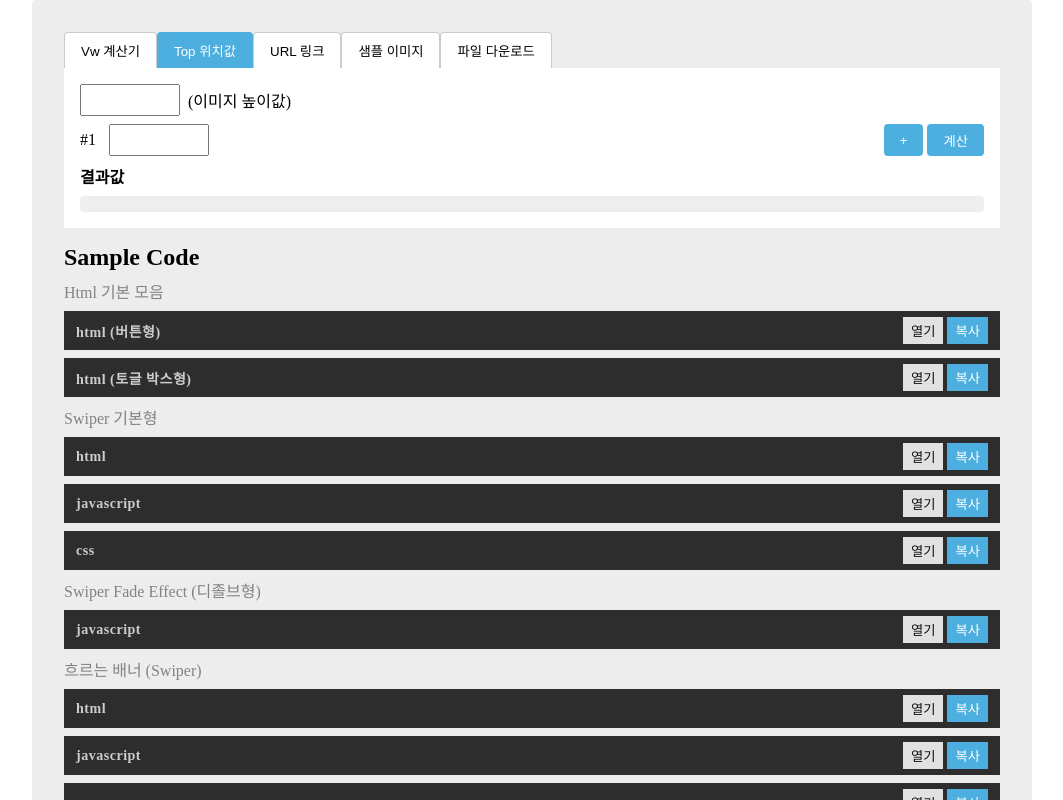
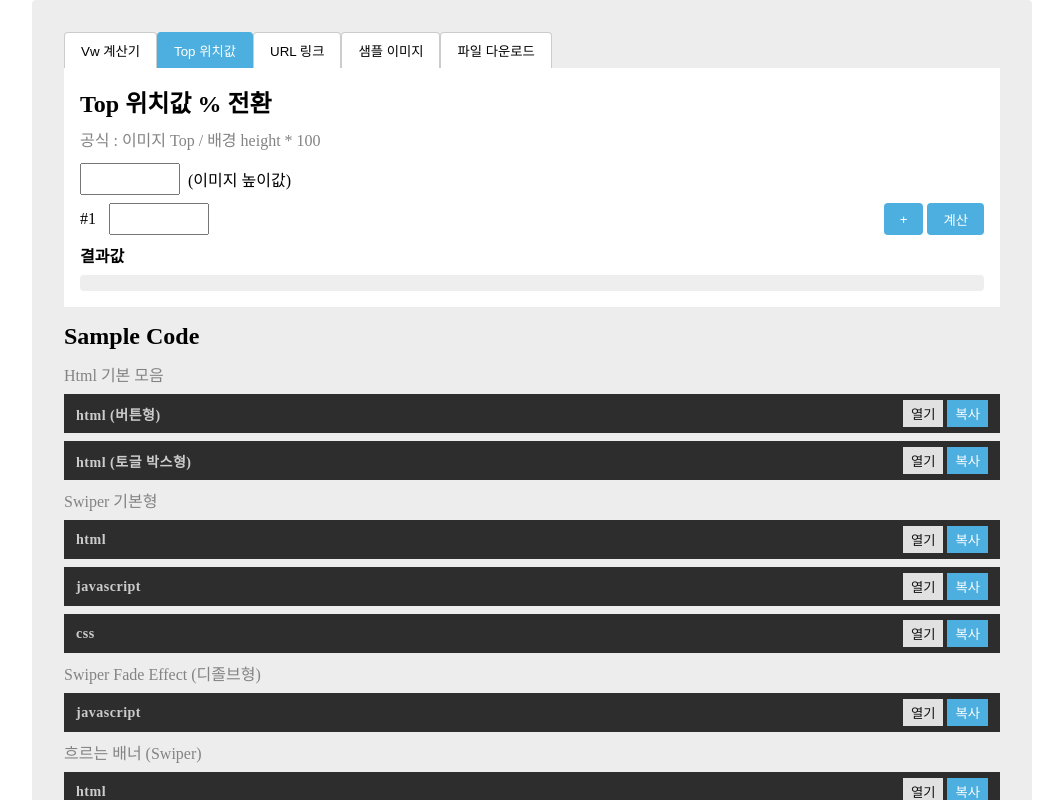
Before and after one commit to sangyeop0529/lotte-publishing-app, a React (Vite) app: page / in a window 1280 px wide. Both pictures are taken after a click on the button "Top 위치값". Shown: the top 800 px of the page, without its empty margins (108-1171 px from the left). Built offline with nearby package versions, Linux system fonts and the light colour scheme.

Commit message:
Top 위치값 제목

```diff
--- a/src/components/CalPosition/index.jsx
+++ b/src/components/CalPosition/index.jsx
@@ -1,5 +1,6 @@
 import { useState } from "react";
 import "./index.css";
+import ContentsTitle from "../ContentsTitle";
 
 const CalculateTop = () => {
   const [height, setHeight] = useState(0);
@@ -39,6 +40,11 @@ const CalculateTop = () => {
   };
   return (
     <div className="CalculateTop">
+      <div className="container">
+        <ContentsTitle
+          title={"Top 위치값 % 전환"}
+          description={"공식 : 이미지 Top / 배경 height * 100"}
+        />
         <label className="img-height">
           <input type="text" onChange={onChangeHeight} />
           (이미지 높이값)
@@ -79,6 +85,7 @@ const CalculateTop = () => {
           ))}
         </div>
       </div>
+    </div>
   );
 };
 
--- a/src/components/ContentsTitle.css
+++ b/src/components/ContentsTitle.css
@@ -1,5 +1,5 @@
 .ContentsTitle {
-  margin-bottom: 0.5rem;
+  margin-bottom: 0.75rem;
 }
 .ContentsTitle .title {
 }
```
Lines whose indentation alone changed are shown as unchanged.
